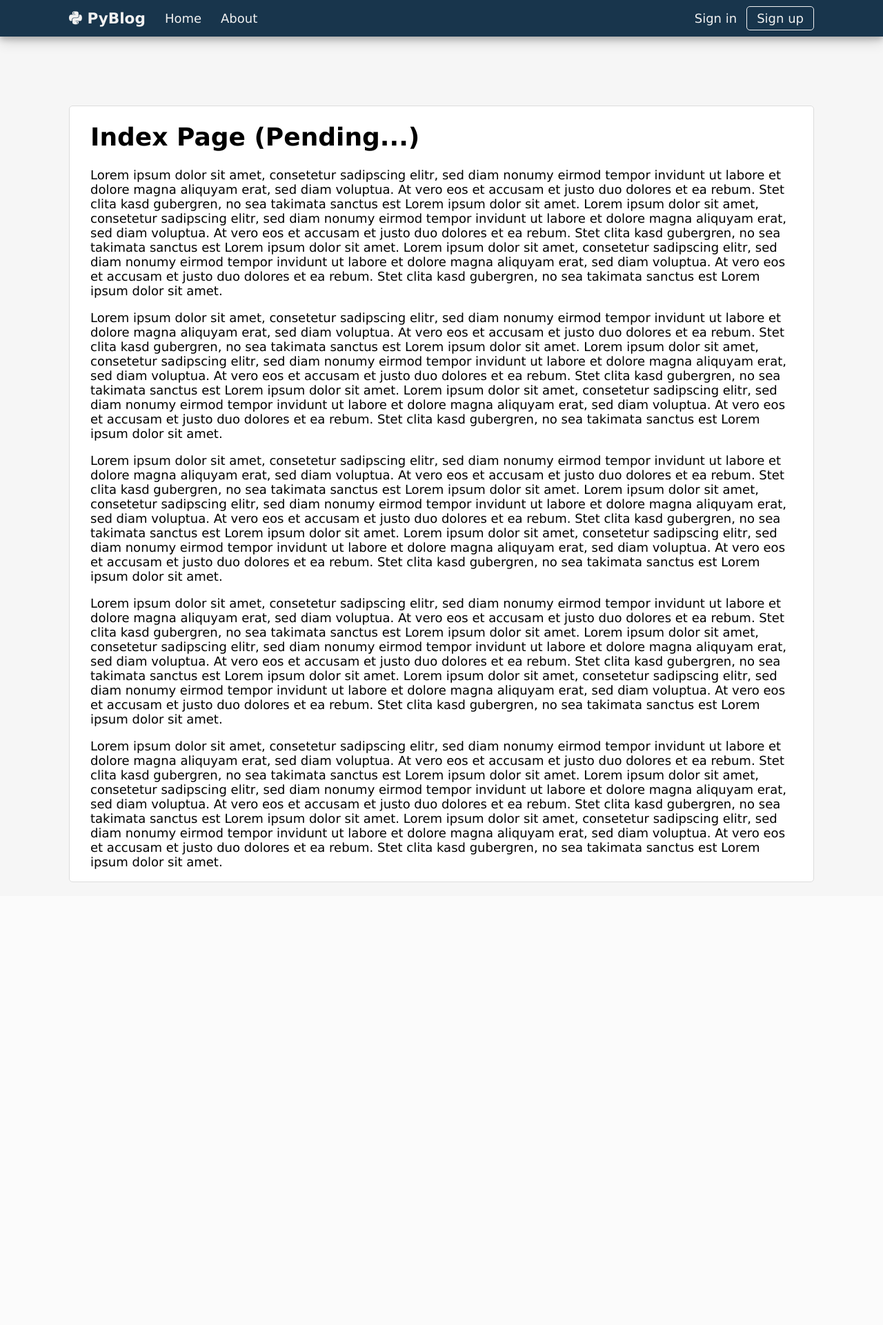
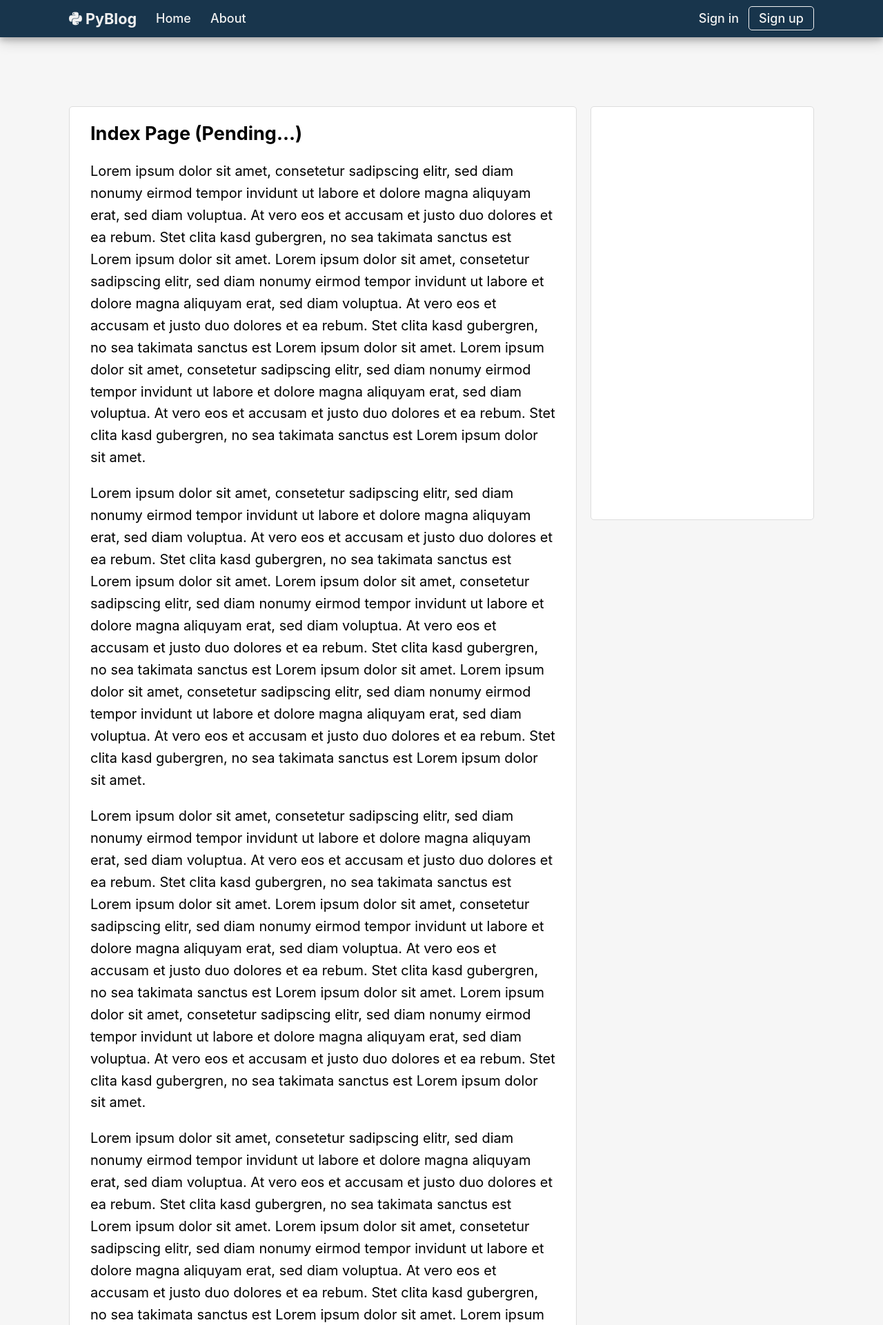
Before and after one commit to mohelhelb/pyblog, a Flask app: page / in a window 1280 px wide. Shown: the top 1921 px of the page at 69% size. Before the commit the page ends 1279 px from the top, so only its background shows below. Run offline with Flask 3, Linux system fonts and the light colour scheme.

Commit message:
Arrange general layout. Seperate main content from aside content

```diff
--- a/static/style.css
+++ b/static/style.css
@@ -9,7 +9,12 @@
 body {
   margin: 0;
   background-color: #f6f6f6;
-  font-family: Ubuntu, Verdana, sans-serif;
+  font-family: -apple-sytem, BlinkMacSystemFont, Ubuntu, Verdana, sans-serif;
+}
+
+p {
+  line-height: 1.6;
+  font-size: 1rem;
 }
 
 #header {
@@ -18,19 +23,46 @@ body {
 }
 
 #main {
-  margin-top: 100px;
+  width: 100%;
+}
+
+#sidebar {
+  width: 100%;
+  margin-top: none;
+  height: 600px; /* Pending */
+}
+
+/* Clear floating elements */
+.clearfix::after {
+  display: table;
+  content: "";
+  clear: both;
+}
+
+.container {
+  width: 100%;
+  margin: 0 auto;
+}
+
+.gap {
+  width: 100%;
+  height: 100px;
 }
 
 .card {
   margin-bottom: 20px;
   border-top: 1px solid #ddd;
+  border-bottom: 1px solid #ddd;
   padding: 0 15px;
   background-color: #fff
 }
 
-.container {
-  width: 100%;
-  margin: 0 auto;
+.fright {
+  float: none;
+}
+
+.fleft {
+  float: none;
 }
 
 .topnav {
@@ -44,32 +76,24 @@ body {
 .topnav a {
   display: none;
   padding: 14px 22px;
+  background-color: inherit;
   color: #f1f1f1;
   text-decoration: none;
+  font-size: 1rem;
   font-weight: 500;
-  transition: 0.4s;
+  opacity: 1;
+  transition: background-color 0.4s, color 0.4s, opacity 0.4s;
 }
 
 .topnav a:hover {
   background-color: #f1f1f1;
   color: #18354c;
-  font-weight: 500;
+  opacity: 1;
 }
 
 .topnav .topnav-logo, .topnav .topnav-toggle {
   display: inline-block;
-  background-color: inherit;
   font-size: 1.2rem;
-}
-
-.topnav .topnav-logo:hover, .topnav .topnav-toggle:hover {
-  background-color: inherit;
-  color: #f1f1f1;
-  font-weight: bold;
-  opacity: 0.7;
-}
-
-.topnav .topnav-logo {
   font-weight: bold;
 }
 
@@ -82,6 +106,12 @@ body {
   border: 2px solid #f1f1f1;
   border-radius: 4px;
   padding: 4px 7px;
+}
+
+.topnav .topnav-logo:hover, .topnav .topnav-toggle:hover {
+  background-color: inherit;
+  color: #f1f1f1;
+  opacity: 0.7;
 }
 
 /* Toggle the top navigation bar */
@@ -98,6 +128,19 @@ body {
 }
 
 @media screen and (min-width: 992px) {
+  p {
+    font-size: 1.11rem;
+  }
+
+  #main {
+    width: 70%;
+    padding-right: 20px;
+  }
+
+  #sidebar {
+    width: 30%;
+  }
+
   .container {
     max-width: 940px;
   }
@@ -105,6 +148,14 @@ body {
   .card {
     border: 1px solid #ddd;
     border-radius: 5px;
+  }
+
+  .fright {
+    float: right;
+  }
+
+  .fleft {
+    float: left;
   }
 
   .topnav .topnav-toggle {
@@ -122,7 +173,7 @@ body {
   }
 
   .topnav a:hover {
-    background-color: #18354c;
+    background-color: inherit;
     color: #f1f1f1;
     opacity: 0.7;
   }
@@ -130,10 +181,6 @@ body {
   .topnav .topnav-logo {
     padding: 14px;
     padding-left: 0;
-  }
-
-  .topnav .fright {
-    float: right;
   }
 
   .topnav .signup {
--- a/templates/base.html
+++ b/templates/base.html
@@ -6,6 +6,11 @@
 
   <!-- Font Awesome CDN -->
   <link rel="stylesheet" href="https://cdnjs.cloudflare.com/ajax/libs/font-awesome/6.4.0/css/all.min.css">
+
+  <!-- Google Fonts -->
+  <link rel="preconnect" href="https://fonts.googleapis.com">
+  <link rel="preconnect" href="https://fonts.gstatic.com" crossorigin>
+  <link href="https://fonts.googleapis.com/css2?family=Ubuntu:wght@400;500;700&display=swap" rel="stylesheet">
 
   <!-- CSS -->
   <link rel="stylesheet" href="{{ url_for('static', filename='style.css') }}">
@@ -41,9 +46,13 @@
     </div>
   </header>
 
+  <div class="gap"></div>
+
   <!-- Body -->
-  <div class="container">
-    <main id="main" class="card">
+  <div class="container clearfix">
+    <!-- Main Content -->
+    <main id="main" class="fleft">
+      <section class="card">
         {% block content %}
         {% endblock content %}
         <p>
@@ -71,7 +80,10 @@
           Lorem ipsum dolor sit amet, consetetur sadipscing elitr, sed diam nonumy eirmod tempor invidunt ut labore et dolore magna aliquyam erat, sed diam voluptua. At vero eos et accusam et justo duo dolores et ea rebum. Stet clita kasd gubergren, no sea takimata sanctus est Lorem ipsum dolor sit amet.
           Lorem ipsum dolor sit amet, consetetur sadipscing elitr, sed diam nonumy eirmod tempor invidunt ut labore et dolore magna aliquyam erat, sed diam voluptua. At vero eos et accusam et justo duo dolores et ea rebum. Stet clita kasd gubergren, no sea takimata sanctus est Lorem ipsum dolor sit amet.
         </p>
+      </section>
     </main>
+    <!-- Aside Content -->
+    <aside id="sidebar" class="fleft card"></aside>
   </div>
 
   <!-- JavaScript -->
```
Also changed, not shown: 1 other file. Lines whose indentation alone changed are shown as unchanged.
